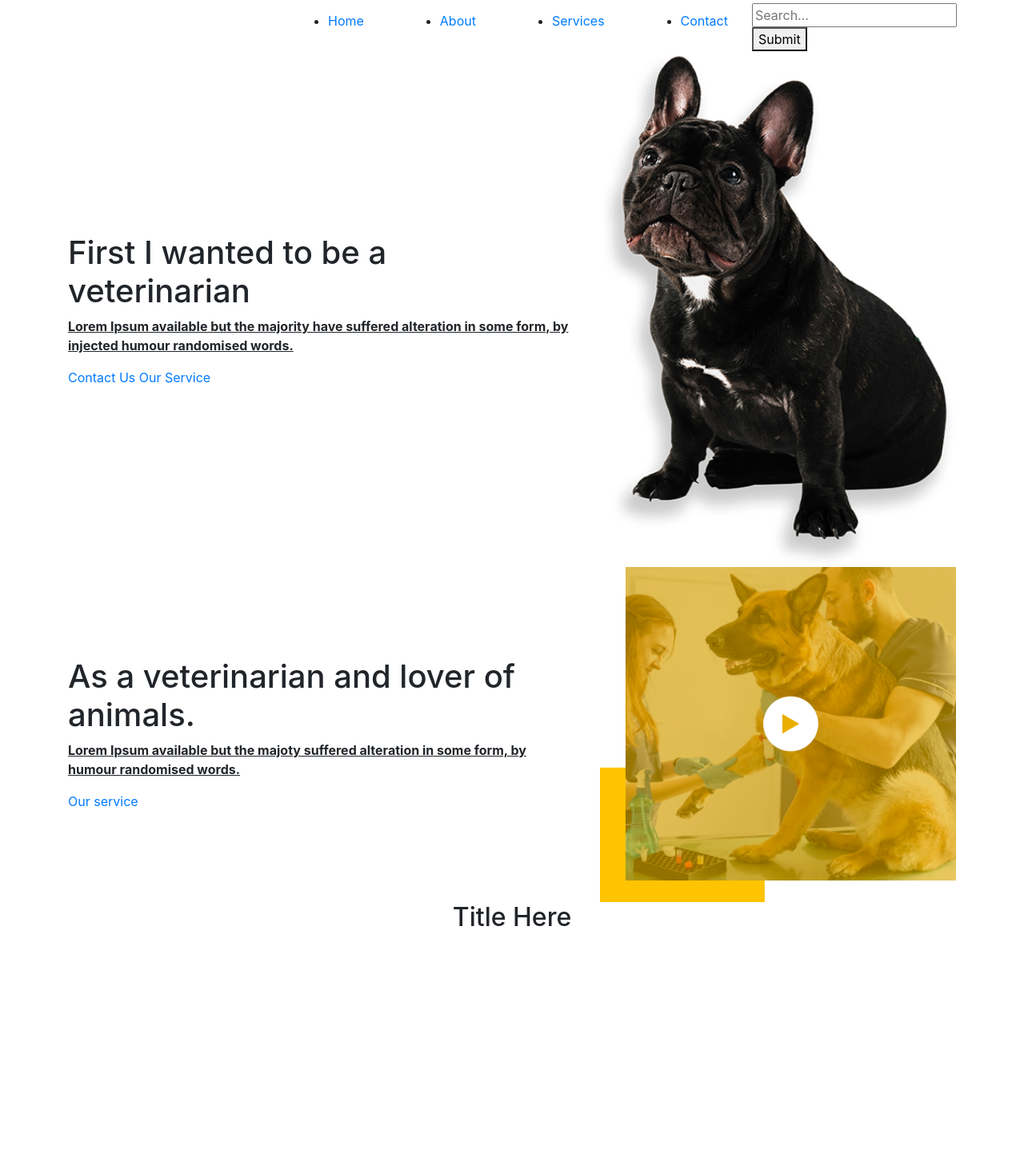
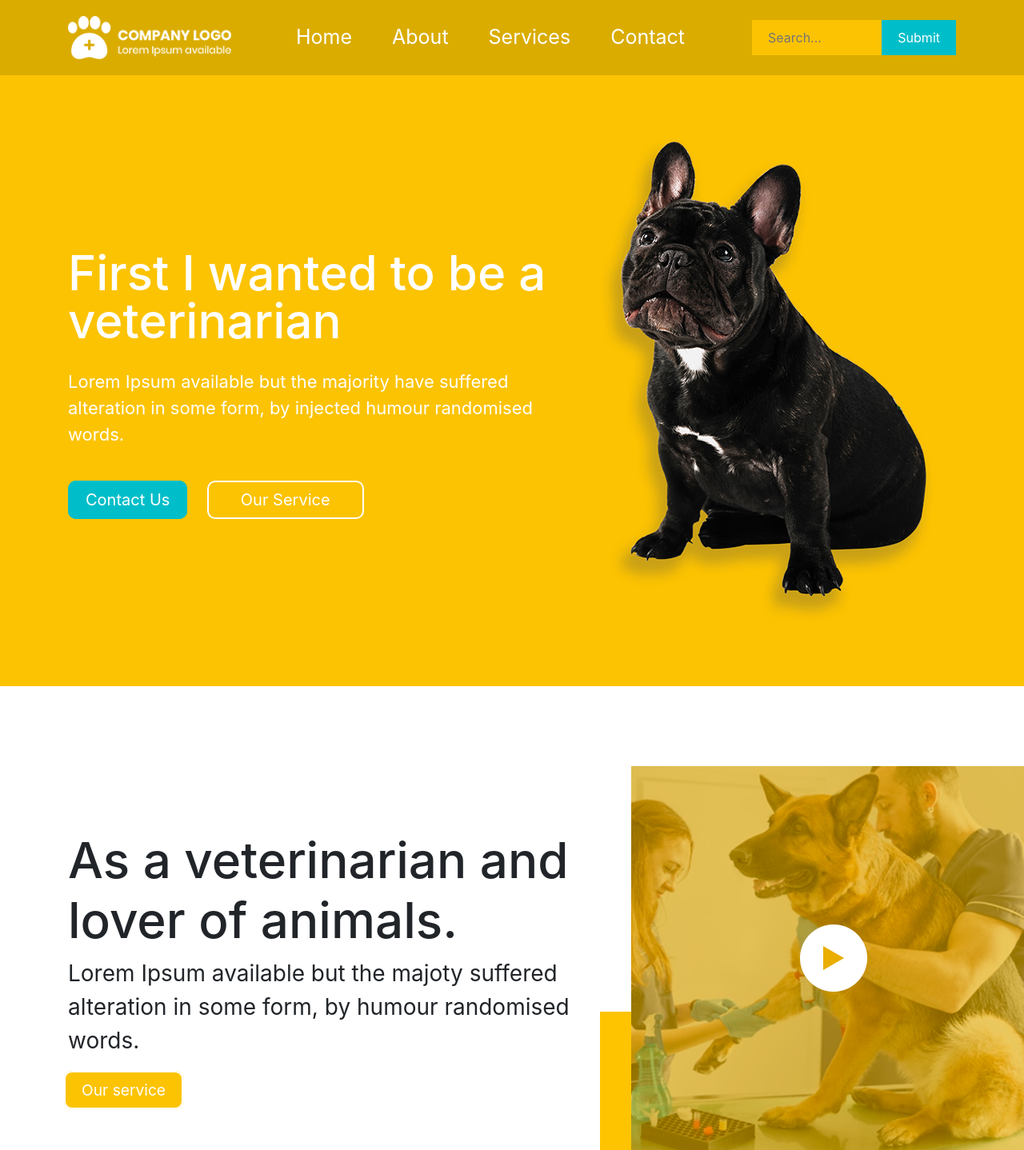
Before and after one commit to codeWithLav/Skills360, a plain HTML site: page index.html in a window 1280 px wide. Shown: the top 1438 px of the page at 80% size. Before the commit the page ends 1174 px from the top, so only its background shows below. Drawn offline with nearby package versions, Linux system fonts and the light colour scheme; files that its build step writes are made by us from their sources; files whose address does not match are found by name.

Commit message:
Add files via upload

```diff
--- a/style.css
+++ b/style.css
@@ -1,27 +1,126 @@
-.bg{
-    background-color: black;
-    height: 40vh;
-    margin-bottom: 30px;
-    font-size: larger;
-    color: aquamarine;
-    text-align: center;
-    margin-top: 30px;
+/*header css starts*/
+header {
+    background: #daac00;
+    padding: 20px 0;
 }
 
-ul {
-    display: flex;
-    justify-content: space-between;
+.log a img {
+    width: 80%;
 }
 
-img {
-    width: -webkit-fill-available;
+.navigation ul {
+    display: flex;
+    align-items: center;
+    list-style: none;
+    padding: 0;
+    margin: 0;
+    gap: 50px;
 }
-.banner-caption {
+
+ul {}
+
+.navigation ul li a {
+    color: #fff;
+    text-decoration: none;
+    font-size: 25px;
+}
+
+.search form {
+    position: relative;
+}
+
+.search form input {
+    width: 100%;
+    background: #fcc302;
+    border: unset;
+    padding: 10px 20px;
+}
+
+.search form button {
     position: absolute;
-    top: 310px;
-    width: 100%;
+    right: 0;
+    top: 0;
+    border: none;
+    height: 100%;
+    padding: 10px 20px;
+    background: #00bec9;
+    color: #fff;
 }
-p {
-    text-decoration: underline;
-    font-weight: bold;
+
+/*header css ends*/
+
+
+/*banner css starts*/
+section.banner {
+    background: #fcc302;
+    padding: 80px 0;
 }
+
+.banner-text h1 {
+    font-size: 60px;
+    color: #fff;
+    margin-bottom: 30px;
+    line-height: 1;
+}
+
+.banner-text p {
+    color: #fff;
+    font-size: 22px;
+    margin-bottom: 50px;
+}
+
+a.btn1 {}
+
+.banner-text a {
+    padding: 10px 20px;
+    text-decoration: none;
+    font-size: 20px;
+    margin: 10px;
+    border-radius: 10px;
+}
+
+a.btn1 {
+    background: #00bec9;
+    color: #fff;
+    border: 2px solid #00bec9;
+    margin-left: 0;
+}
+
+a.btn2 {
+    background: transparent;
+    border: 2px solid #fff;
+    color: #fff;
+    padding: 10px 40px;
+}
+/*banner css ends*/
+
+
+
+
+/*about section starts*/
+section.about {
+    padding: 100px 0px;
+}
+
+.abt-text h1 {
+    font-size: 62px;
+}
+
+p {}
+
+.abt-text p {
+    font-size: 28px;
+}
+a.btn1.abtbtn {
+    background: #fcc302;
+    color: white;
+    border: 2px solid;
+    text-decoration: none;
+    border-radius: 10px;
+    padding: 10px;
+    line-height: 51px;
+    padding-inline: 20px;
+    font-size: larger;
+    margin-left: -5px;
+}
+/*about section ends*/
```
